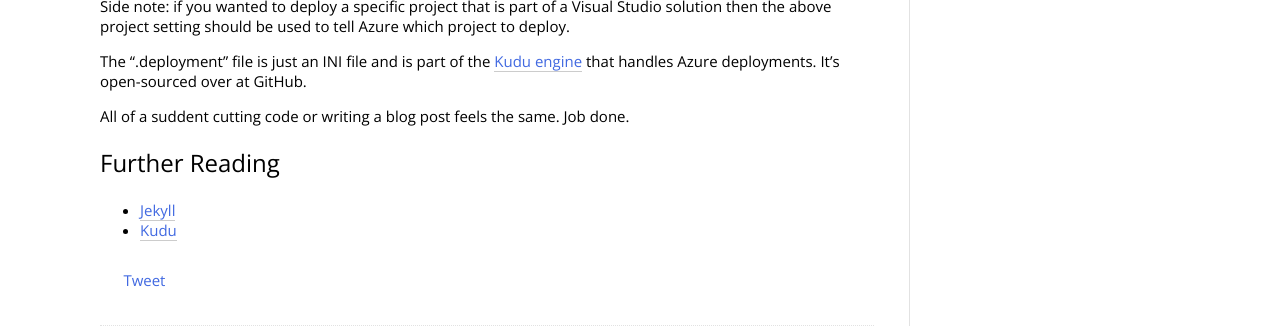
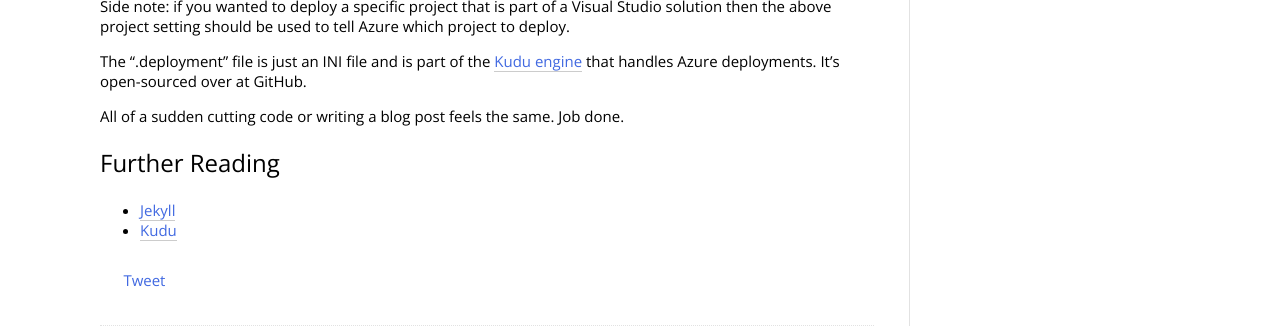
Before and after one commit to HarveyKandola/collectivematters, a Jekyll site: the page built from _source/_posts/2012-12-26-getting-your-blog-onto-azure.md, in a window 1280 px wide and 900 px high, scrolled down 4469 px. Shown: the part 452-780 px from the top of the window. Built offline with Jekyll 4.4.1, drawn with Linux system fonts in a browser that asks for light colours; comment, search, counter and statistics services are not loaded.

Commit message:
Fixed typo

```diff
--- a/_source/_posts/2012-12-26-getting-your-blog-onto-azure.md
+++ b/_source/_posts/2012-12-26-getting-your-blog-onto-azure.md
@@ -103,7 +103,7 @@ Side note: if you wanted to deploy a specific project that is part of a Visual S
 
 The ".deployment" file is just an INI file and is part of the [Kudu engine](https://github.com/projectkudu/kudu) that handles Azure deployments. It's open-sourced over at GitHub.
 
-All of a suddent cutting code or writing a blog post feels the same. Job done.
+All of a sudden cutting code or writing a blog post feels the same. Job done.
 
 ### Further Reading
 
--- a/website/2012/12/getting-your-blog-onto-azure/index.html
+++ b/website/2012/12/getting-your-blog-onto-azure/index.html
@@ -151,7 +151,7 @@ project = website</code></pre>
 
 <p>The &#8220;.deployment&#8221; file is just an INI file and is part of the <a href='https://github.com/projectkudu/kudu'>Kudu engine</a> that handles Azure deployments. It&#8217;s open-sourced over at GitHub.</p>
 
-<p>All of a suddent cutting code or writing a blog post feels the same. Job done.</p>
+<p>All of a sudden cutting code or writing a blog post feels the same. Job done.</p>
 
 <h3 id='further_reading'>Further Reading</h3>
 
--- a/website/feed.xml
+++ b/website/feed.xml
@@ -110,7 +110,7 @@ project = website&lt;/code&gt;&lt;/pre&gt;
 
 &lt;p&gt;The &amp;#8220;.deployment&amp;#8221; file is just an INI file and is part of the &lt;a href='https://github.com/projectkudu/kudu'&gt;Kudu engine&lt;/a&gt; that handles Azure deployments. It&amp;#8217;s open-sourced over at GitHub.&lt;/p&gt;
 
-&lt;p&gt;All of a suddent cutting code or writing a blog post feels the same. Job done.&lt;/p&gt;
+&lt;p&gt;All of a sudden cutting code or writing a blog post feels the same. Job done.&lt;/p&gt;
 
 &lt;h3 id='further_reading'&gt;Further Reading&lt;/h3&gt;
 
```
